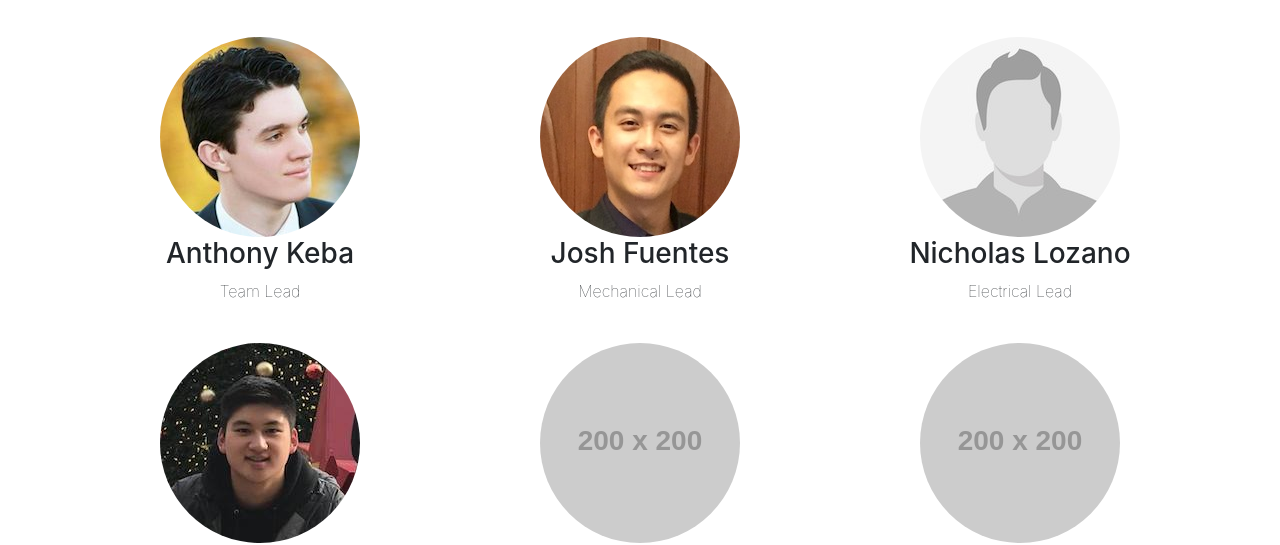
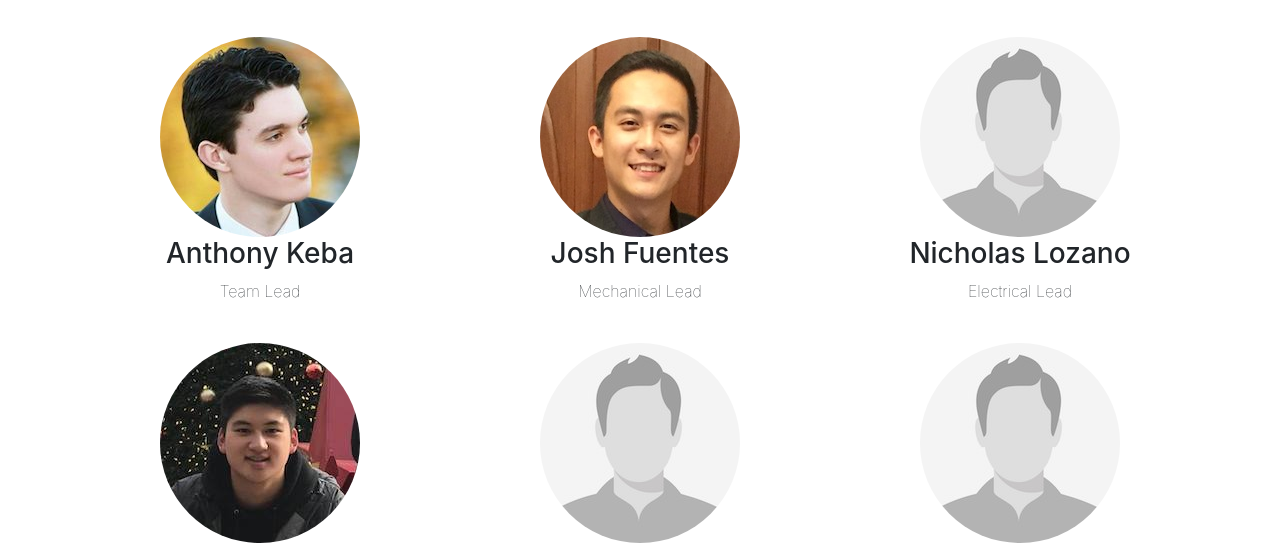
Before and after one commit to LMUHyperloop/LMUHyperloop.github.io, a plain HTML site: page team.html in a window 1280 px wide. Shown: the part 401-946 px from the top of the page. Drawn offline with Linux system fonts and the light colour scheme; placeholder pictures from the web are drawn by us.

Commit message:
Updated photos for 2 fillers.

```diff
--- a/team.html
+++ b/team.html
@@ -108,12 +108,12 @@
               <p>Software and Electronics Lead</p>
             </div>
             <div class="col-lg-4 col-sm-6 text-center mb-4">
-              <img class="rounded-circle img-fluid d-block mx-auto" src="http://placehold.it/200x200" alt="">
+              <img class="rounded-circle img-fluid d-block mx-auto" src="/images/team/nick.jpg" alt="">
               <h3>Filler</h3>
               <p>Business Lead</p>
             </div>
             <div class="col-lg-4 col-sm-6 text-center mb-4">
-              <img class="rounded-circle img-fluid d-block mx-auto" src="http://placehold.it/200x200" alt="">
+              <img class="rounded-circle img-fluid d-block mx-auto" src="/images/team/nick.jpg" alt="">
               <h3>Filler</h3>
               <p>Shop Lead</p>
             </div>
```
